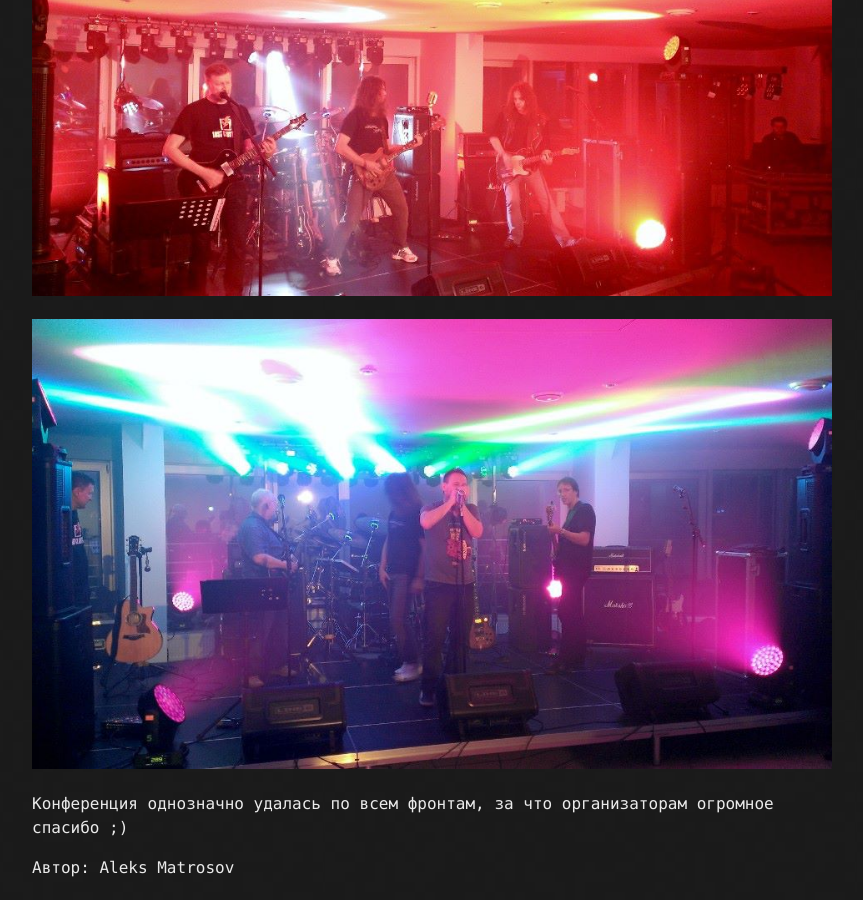
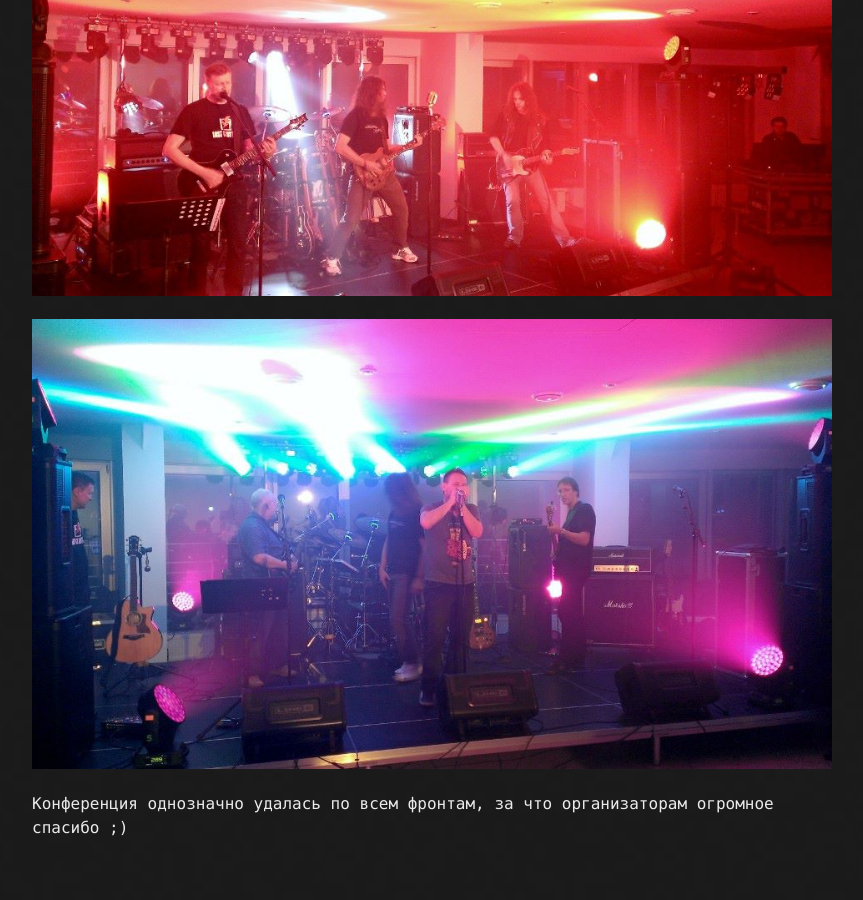
Before and after one commit to REhints/REhints.com, a Jekyll site: the page built from _posts/2013-05-22-caro-2013-by-eset.md, in a window 1280 px wide and 900 px high, scrolled down 1939 px. Shown: the whole window, without its empty margins (208-1071 px from the left). Built offline with Jekyll 4.4.1, drawn with Linux system fonts in a browser that asks for light colours; nearby versions of some CDN libraries; library files that are not in the unit come from our copies; comment, search, counter and statistics services are not loaded; after the commit the page ends 2799 px from its top, so only the background shows below that.

Commit message:
Update 2013-05-22-caro-2013-by-eset.md

```diff
--- a/_posts/2013-05-22-caro-2013-by-eset.md
+++ b/_posts/2013-05-22-caro-2013-by-eset.md
@@ -36,5 +36,3 @@ layout: post
 ![](/assets/posts{{ page.id }}/3.jpg)
 
 Конференция однозначно удалась по всем фронтам, за что организаторам огромное спасибо ;)
-
-Автор: Aleks Matrosov
```
